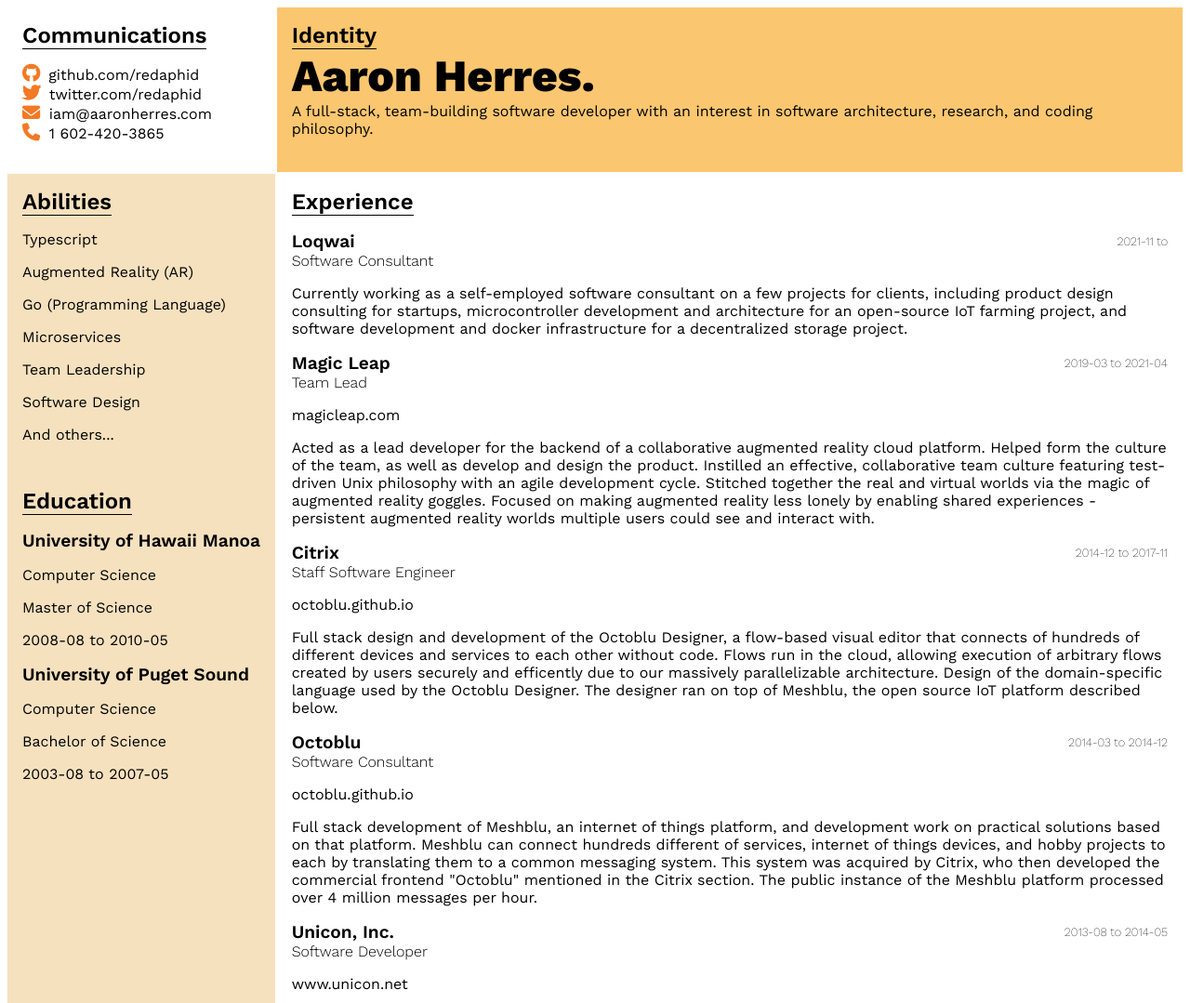
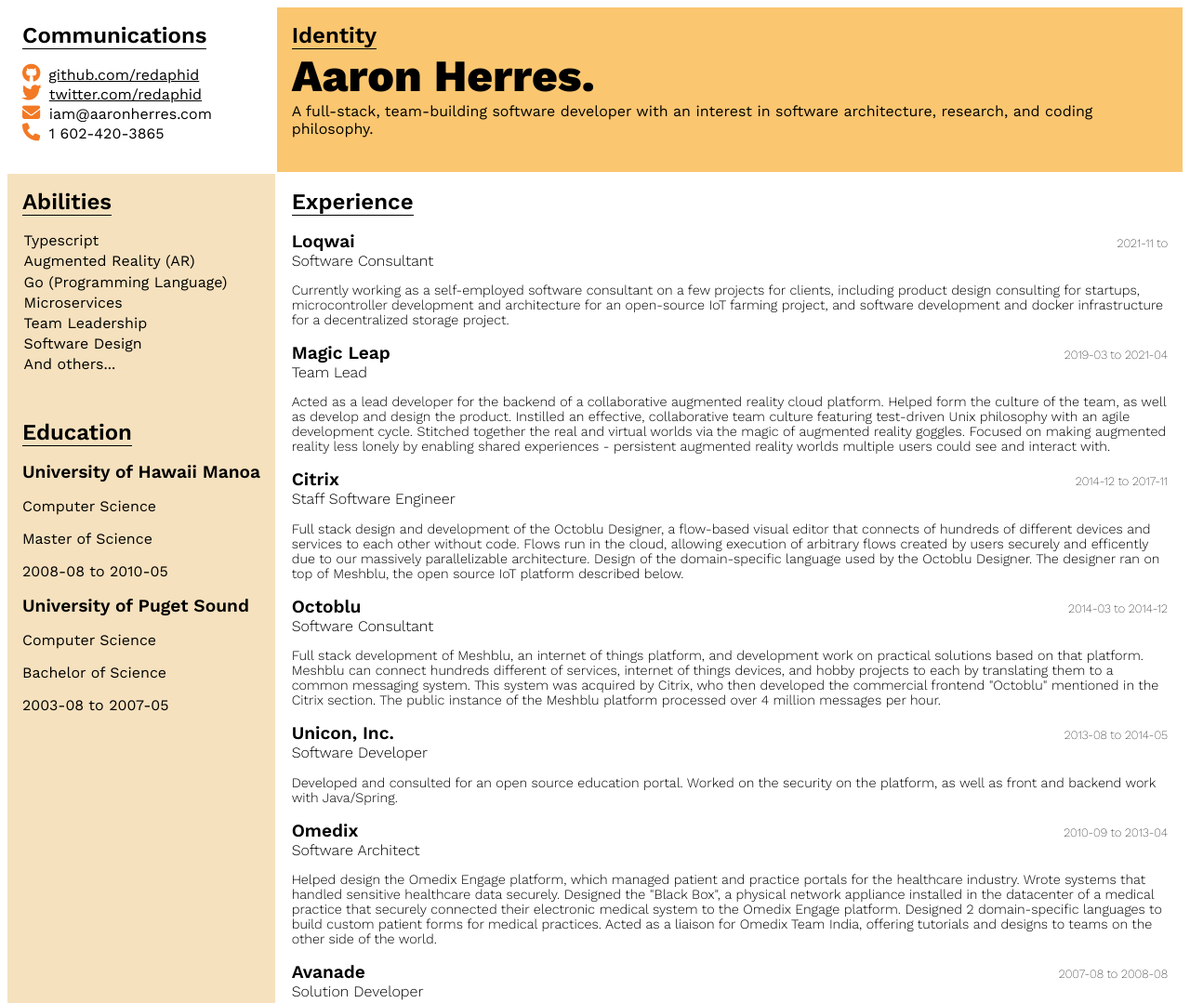
Before and after one commit to redaphid/resume, a plain HTML site: page index.html in a window 1280 px wide. Shown: the top 1079 px of the page at 93% size. Drawn offline with nearby package versions, Linux system fonts and the light colour scheme.

Commit message:
remove print-specific url formatting

```diff
--- a/index.html
+++ b/index.html
@@ -7,9 +7,13 @@
     /* Generic styles */
 
     body {
+      --emphasis-color: rgb(250, 198, 112);
+      --emphasis-extra: rgb(243, 121, 37);
+      --emphasis-foreground: black;
       font-family: sans-serif;
       font-size: 16px;
     }
+
     section {
       padding: 1em;
     }
@@ -18,7 +22,7 @@
       font-weight: 600;
       font-size: 1.5em;
       margin: 0;
-      width:fit-content;
+      width: fit-content;
       border-bottom: 0.05em solid var(--emphasis-foreground);
     }
 
@@ -26,14 +30,14 @@
       font-weight: 600;
       font-size: 1.2em;
       margin: 0;
-      width:fit-content;
+      width: fit-content;
     }
 
     h5 {
       font-weight: 400;
       font-size: 1em;
       margin: 0;
-      width:fit-content;
+      width: fit-content;
     }
 
     ul {
@@ -46,21 +50,29 @@
       margin-right: 0.5em;
       color: var(--emphasis-extra);
     }
+
     /* this will be used for the titles I had at each job */
     em {
       font-style: normal;
       font-weight: 300;
     }
+
     small {
       font-size: 0.8em;
       font-weight: 200;
 
     }
+    a {
+      color: var(--emphasis-foreground);
+    }
+
+    .Summary {
+      font-weight: 300;
+      font-size: 0.9em;
+    }
+
     /* component styles */
     .Resume {
-      --emphasis-color:rgb(250, 198, 112);
-      --emphasis-extra:rgb(243, 121, 37);;
-      --emphasis-foreground: black;
       font-family: 'Work Sans', serif;
 
       display: grid;
@@ -70,13 +82,13 @@
       column-gap: 0.1em;
       row-gap: 0.1em;
     }
+
     /* flex the contents inside info */
     .Info {
       grid-area: info;
       height: 100%;
     }
 
-    /* Debug grid outline */
     .Identity {
       background-color: var(--emphasis-color);
       color: var(--emphasis-foreground);
@@ -88,22 +100,28 @@
       font-weight: 800;
       font-size: 3em;
       margin: 0;
-      width:fit-content;
+      width: fit-content;
     }
 
     .Info {
       grid-area: info;
-      background-color:rgb(245, 225, 190)
+      background-color: rgb(245, 225, 190)
     }
 
     .Works {
       grid-area: works;
     }
+
     .Work > header {
       display: flex;
       justify-content: space-between;
-      align-items: center;
+      align-items: baseline;
     }
+
+    .Skill {
+      padding: 0.1em;
+    }
+
   </style>
   <script type="module">
     import { h, render } from 'https://esm.sh/preact'
@@ -163,7 +181,10 @@
     const Communication = ({ profile }) => {
       return html`
         <div class="Communication">
-          <i class="fa-solid fa-brands fa-${profile.network}"></i>${profile.url}
+          <i class="fa-solid fa-brands fa-${profile.network}"></i>
+          <a href="${profile.url}">
+            ${profile.url.replace("https://", "")}
+          </a>
         </div>
       `
     }
@@ -191,8 +212,7 @@
             <small class="WorkDate">${work.startDate} to ${work.endDate}</small>
           </header>
           <em>${work.position}</em>
-          <p>${work.website}</p>
-          <p>${work.summary}</p>
+          <p class="Summary">${work.summary}</p>
           <p>${work.highlights}</p>
         </div>
       `
@@ -244,8 +264,6 @@
       return html`
         <div class="Skill">
           ${skill.name}
-          <p>${skill.level}</p>
-          <p>${skill.keywords}</p>
         </div>
       `
     }
--- a/resume.json
+++ b/resume.json
@@ -15,12 +15,12 @@
       {
         "network": "github",
         "username": "redaphid",
-        "url": "github.com/redaphid"
+        "url": "https://github.com/redaphid"
       },
       {
         "network": "twitter",
         "username": "redaphid",
-        "url": "twitter.com/redaphid"
+        "url": "https://twitter.com/redaphid"
       }
     ]
   },
```
Lines whose indentation alone changed are shown as unchanged.
